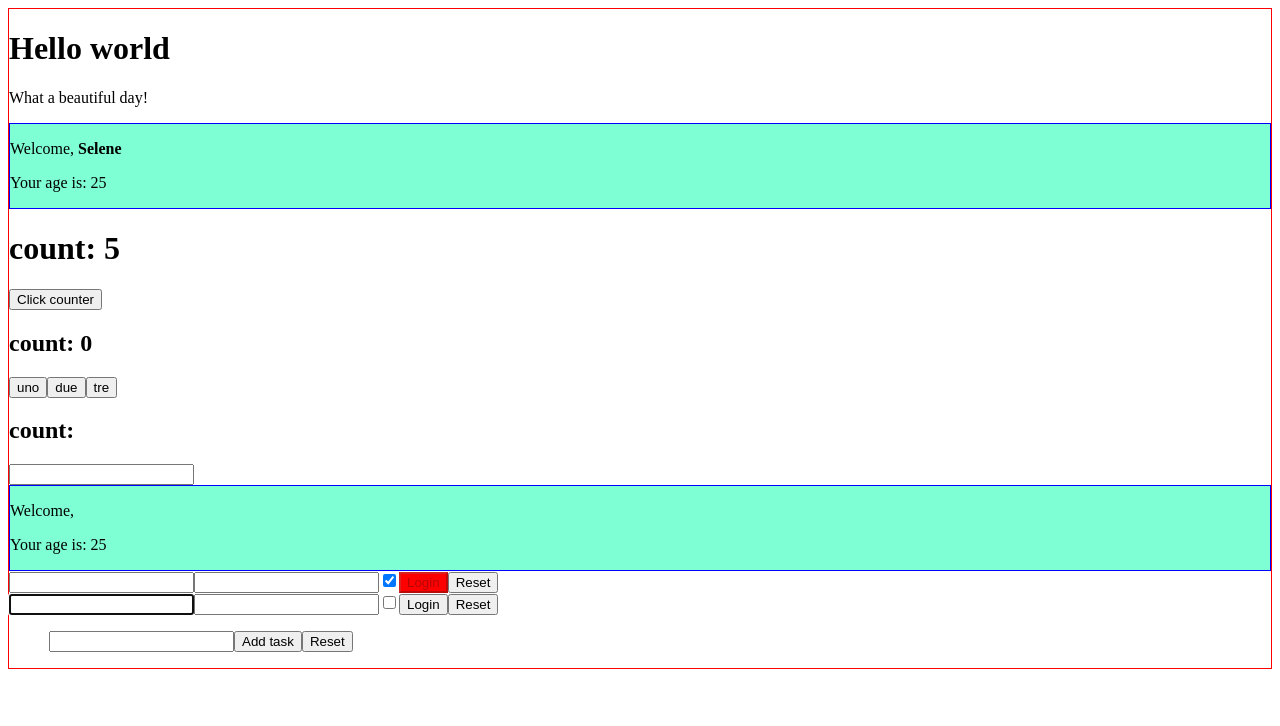
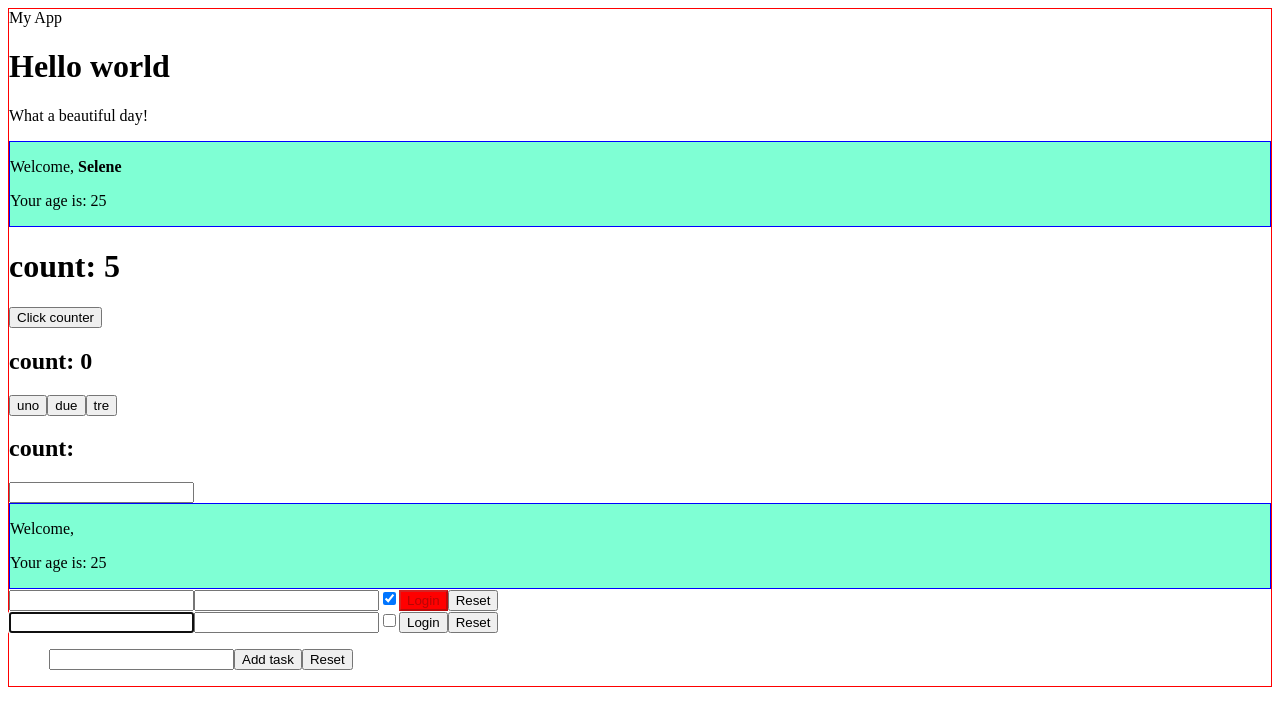
Before and after one commit to SeleneVicenza/react-exercises, a React (Create React App) app: page / in a window 1280 px wide. Shown: the top 726 px of the page. Built offline with nearby package versions, Linux system fonts and the light colour scheme.

Commit message:
component-composition-02

```diff
--- a/src/App.js
+++ b/src/App.js
@@ -14,7 +14,7 @@ import {Welcome} from "./Welcome";
 export class App extends React.Component {
     render(){
         return(
-            <Container>
+            <Container title="My App">
                <Hello />
                <Welcome name={<strong>Selene</strong>} />
                <Counter />
--- a/src/Container.js
+++ b/src/Container.js
@@ -4,7 +4,13 @@ export default class Container extends React.Component {
     render() {
         return (
             <div className="container">
-                {this.props.children}
+                <div className="container-title">
+                    {this.props.title}
+                </div>
+                <div>
+                    {this.props.children}
+                </div>
+
             </div>
         )
     }
```
